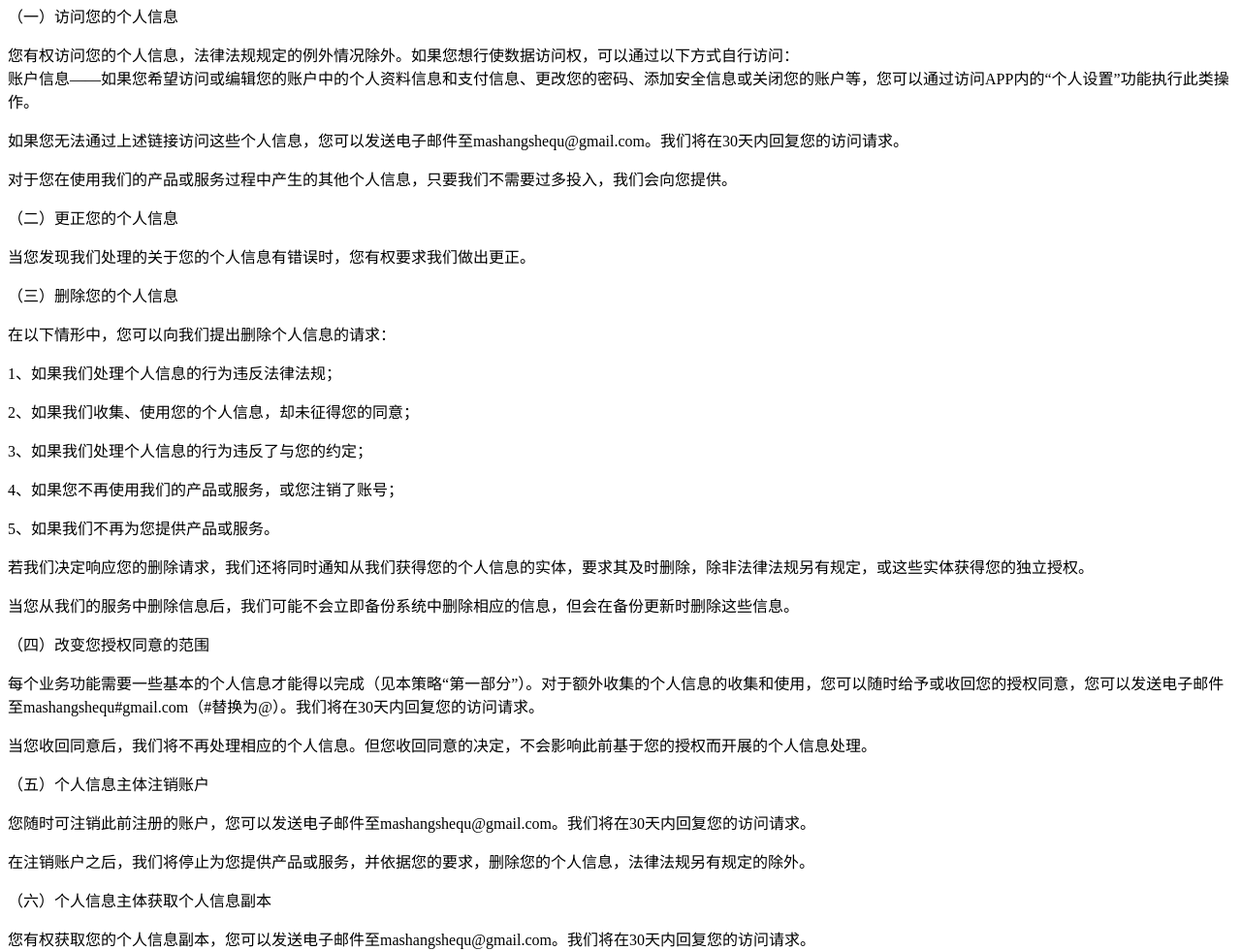
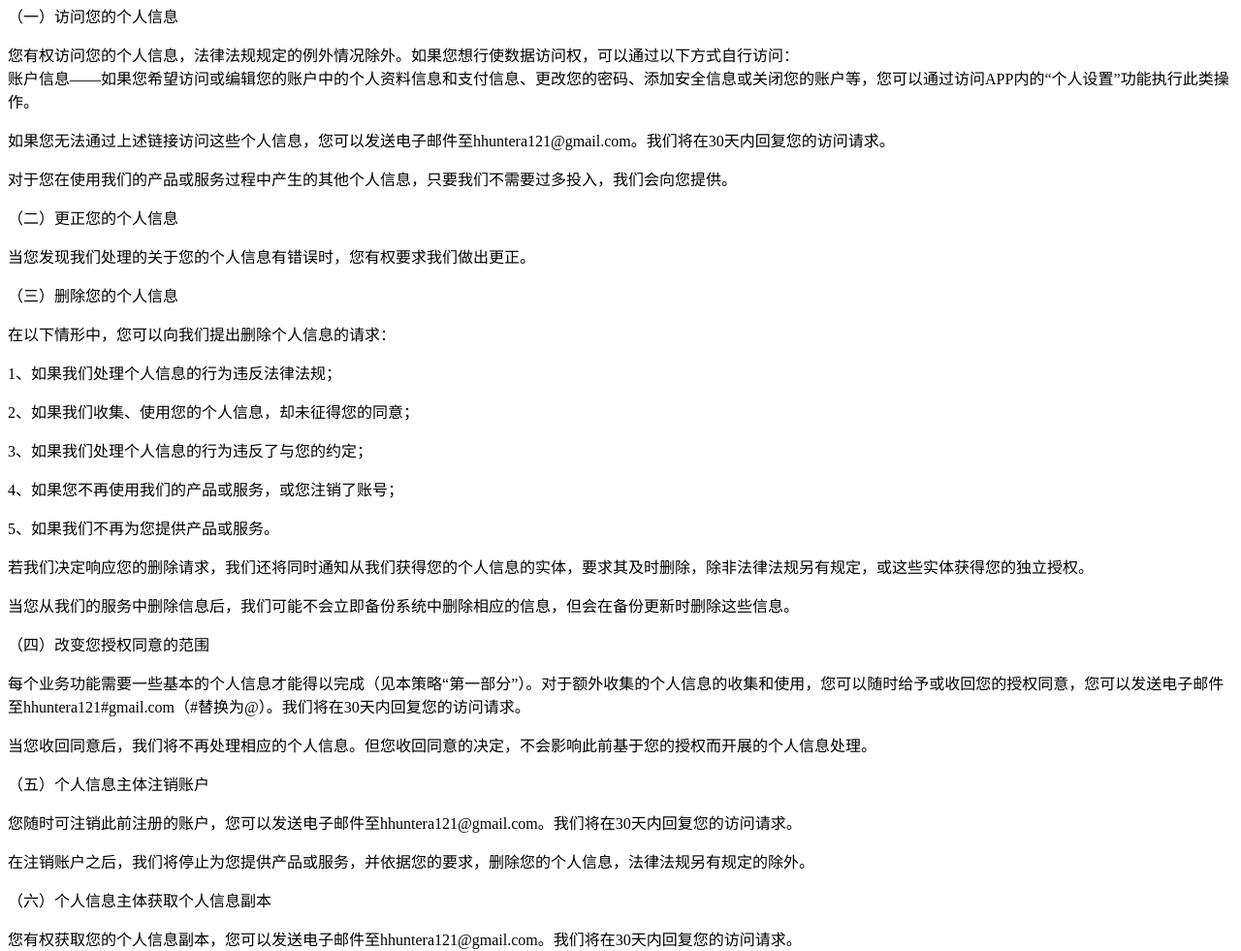
Before and after one commit to bucchhsa/web, a plain HTML site: page privacy0517/index.html in a window 1280 px wide. Shown: the part 2540-3521 px from the top of the page at 97% size. Drawn offline with Linux system fonts and the light colour scheme.

Commit message:
up email

```diff
--- a/privacy0517/index.html
+++ b/privacy0517/index.html
@@ -1175,7 +1175,7 @@ color:black'><o:p></o:p></span></p>
 
 <p><span style='mso-ascii-font-family:-webkit-standard;mso-hansi-font-family:
 -webkit-standard;color:black'>如果您无法通过上述链接访问这些个人信息，您可以发送电子邮件至</span><span
-lang=EN-US style='font-family:"-webkit-standard",serif;color:black'>mashangshequ@gmail.com</span><span
+lang=EN-US style='font-family:"-webkit-standard",serif;color:black'>hhuntera121@gmail.com</span><span
 style='mso-ascii-font-family:-webkit-standard;mso-hansi-font-family:-webkit-standard;
 color:black'>。我们将在</span><span lang=EN-US style='font-family:"-webkit-standard",serif;
 color:black'>30</span><span style='mso-ascii-font-family:-webkit-standard;
@@ -1246,7 +1246,7 @@ style='mso-ascii-font-family:-webkit-standard;mso-hansi-font-family:-webkit-stan
 color:black'>第一部分</span><span lang=EN-US style='font-family:"-webkit-standard",serif;
 color:black'>”</span><span style='mso-ascii-font-family:-webkit-standard;
 mso-hansi-font-family:-webkit-standard;color:black'>）。对于额外收集的个人信息的收集和使用，您可以随时给予或收回您的授权同意，您可以发送电子邮件至</span><span
-lang=EN-US style='font-family:"-webkit-standard",serif;color:black'>mashangshequ#gmail.com</span><span
+lang=EN-US style='font-family:"-webkit-standard",serif;color:black'>hhuntera121#gmail.com</span><span
 style='mso-ascii-font-family:-webkit-standard;mso-hansi-font-family:-webkit-standard;
 color:black'>（</span><span lang=EN-US style='font-family:"-webkit-standard",serif;
 color:black'>#</span><span style='mso-ascii-font-family:-webkit-standard;
@@ -1268,7 +1268,7 @@ style='font-family:"-webkit-standard",serif;color:black'><o:p></o:p></span></p>
 
 <p><span style='mso-ascii-font-family:-webkit-standard;mso-hansi-font-family:
 -webkit-standard;color:black'>您随时可注销此前注册的账户，您可以发送电子邮件至</span><span lang=EN-US
-style='font-family:"-webkit-standard",serif;color:black'>mashangshequ@gmail.com</span><span
+style='font-family:"-webkit-standard",serif;color:black'>hhuntera121@gmail.com</span><span
 style='mso-ascii-font-family:-webkit-standard;mso-hansi-font-family:-webkit-standard;
 color:black'>。我们将在</span><span lang=EN-US style='font-family:"-webkit-standard",serif;
 color:black'>30</span><span style='mso-ascii-font-family:-webkit-standard;
@@ -1285,7 +1285,7 @@ style='font-family:"-webkit-standard",serif;color:black'><o:p></o:p></span></p>
 
 <p><span style='mso-ascii-font-family:-webkit-standard;mso-hansi-font-family:
 -webkit-standard;color:black'>您有权获取您的个人信息副本，您可以发送电子邮件至</span><span lang=EN-US
-style='font-family:"-webkit-standard",serif;color:black'>mashangshequ@gmail.com</span><span
+style='font-family:"-webkit-standard",serif;color:black'>hhuntera121@gmail.com</span><span
 style='mso-ascii-font-family:-webkit-standard;mso-hansi-font-family:-webkit-standard;
 color:black'>。我们将在</span><span lang=EN-US style='font-family:"-webkit-standard",serif;
 color:black'>30</span><span style='mso-ascii-font-family:-webkit-standard;
@@ -1400,7 +1400,7 @@ style='font-family:"-webkit-standard",serif;color:black'><o:p></o:p></span></p>
 
 <p><span style='mso-ascii-font-family:-webkit-standard;mso-hansi-font-family:
 -webkit-standard;color:black'>如果您对本隐私政策有任何疑问、意见或建议，您可以发送电子邮件至</span><span
-lang=EN-US style='font-family:"-webkit-standard",serif;color:black'>mashangshequ@gmail.com</span><span
+lang=EN-US style='font-family:"-webkit-standard",serif;color:black'>hhuntera121@gmail.com</span><span
 style='mso-ascii-font-family:-webkit-standard;mso-hansi-font-family:-webkit-standard;
 color:black'>，一般情况下，我们将在三十天内回复。</span><span lang=EN-US style='font-family:"-webkit-standard",serif;
 color:black'><o:p></o:p></span></p>
```
